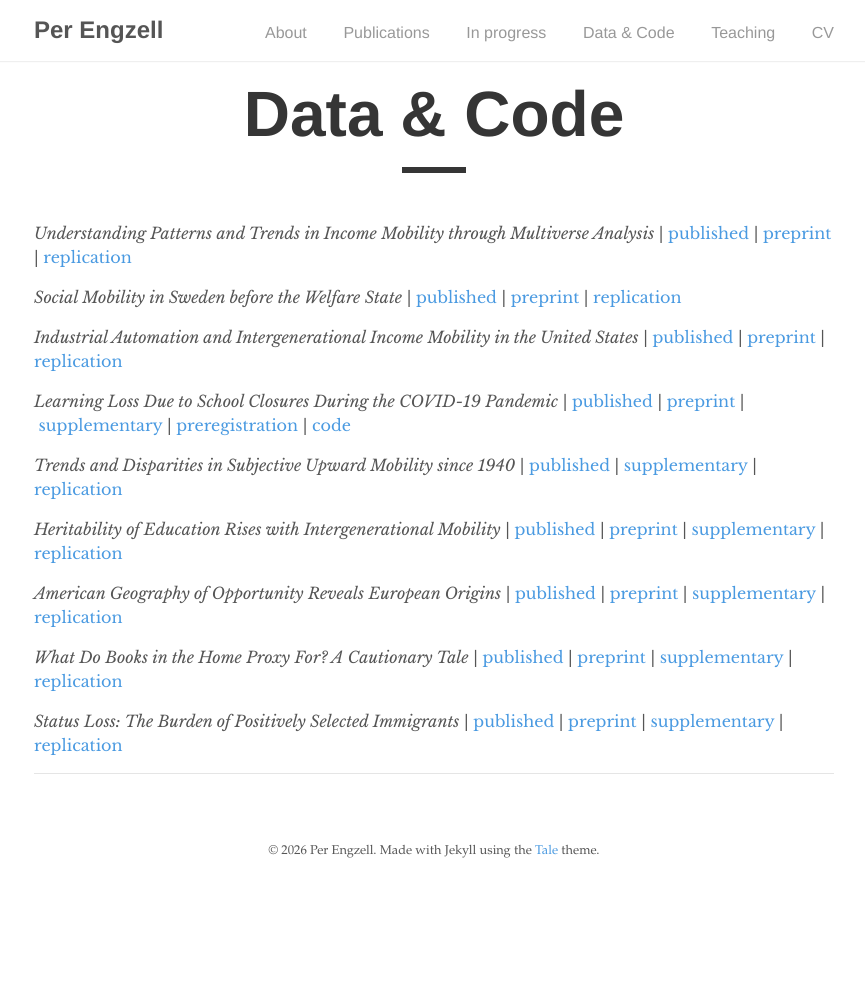
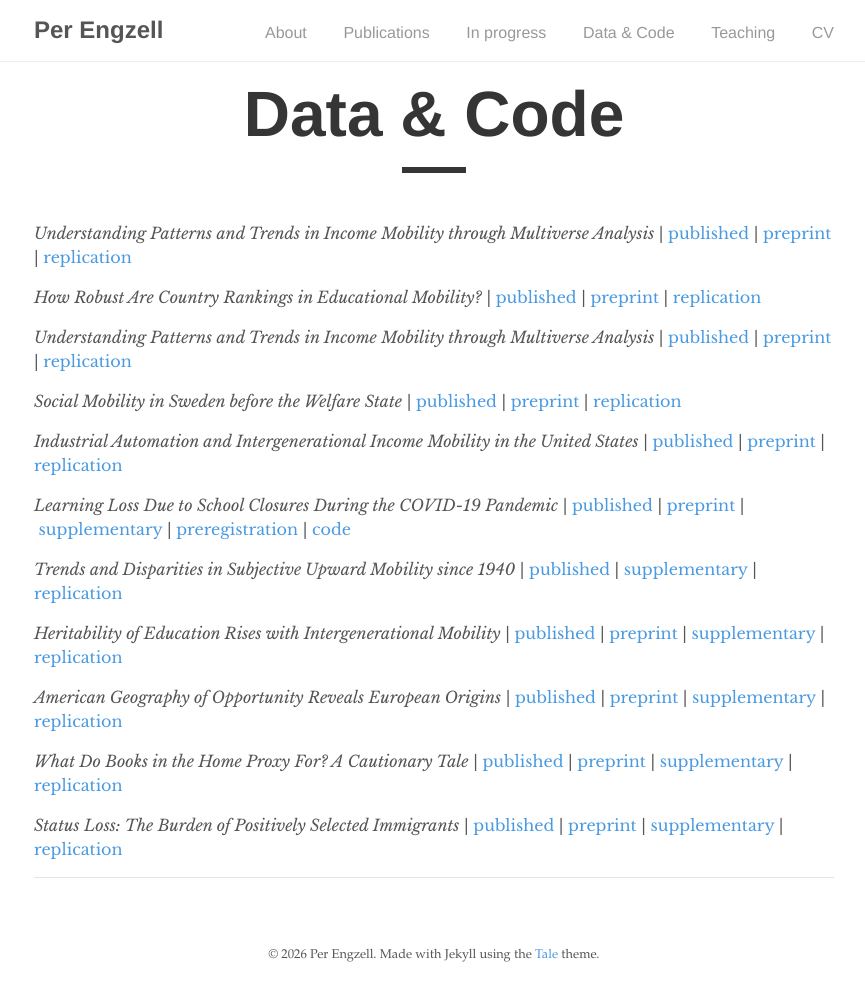
Before and after one commit to pengzell/pengzell.github.io, a Jekyll site: the page built from _pages/datacode.md, in a window 1280 px wide. Shown: the whole page, without its empty margins (206-1071 px from the left). Built offline with Jekyll 4.4.1, drawn with Linux system fonts in a browser that asks for light colours; before the commit the page ends 900 px from its top, so only the background shows below that.

Commit message:
Update datacode.md

```diff
--- a/_pages/datacode.md
+++ b/_pages/datacode.md
@@ -4,6 +4,12 @@ title: "Data & Code"
 author: "Per Engzell"
 permalink: /datacode/
 ---
+
+*Understanding Patterns and Trends in Income Mobility through Multiverse Analysis*
+| [published](https://doi.org/10.1162/euso.a.39) | [preprint](https://osf.io/preprints/socarxiv/gzwha) | [replication](https://osf.io/24w36/)
+
+*How Robust Are Country Rankings in Educational Mobility?*
+| [published](https://doi.org/10.15195/v12.a36) | [preprint](https://osf.io/preprints/socarxiv/9zkc2) | [replication](https://osf.io/vcdsx/)
 
 *Understanding Patterns and Trends in Income Mobility through Multiverse Analysis*
 | [published](https://doi.org/10.1177/00031224231180607) | [preprint](http://osf.io/preprints/socarxiv/gd2t6) | [replication](https://osf.io/sqem7/)
```
